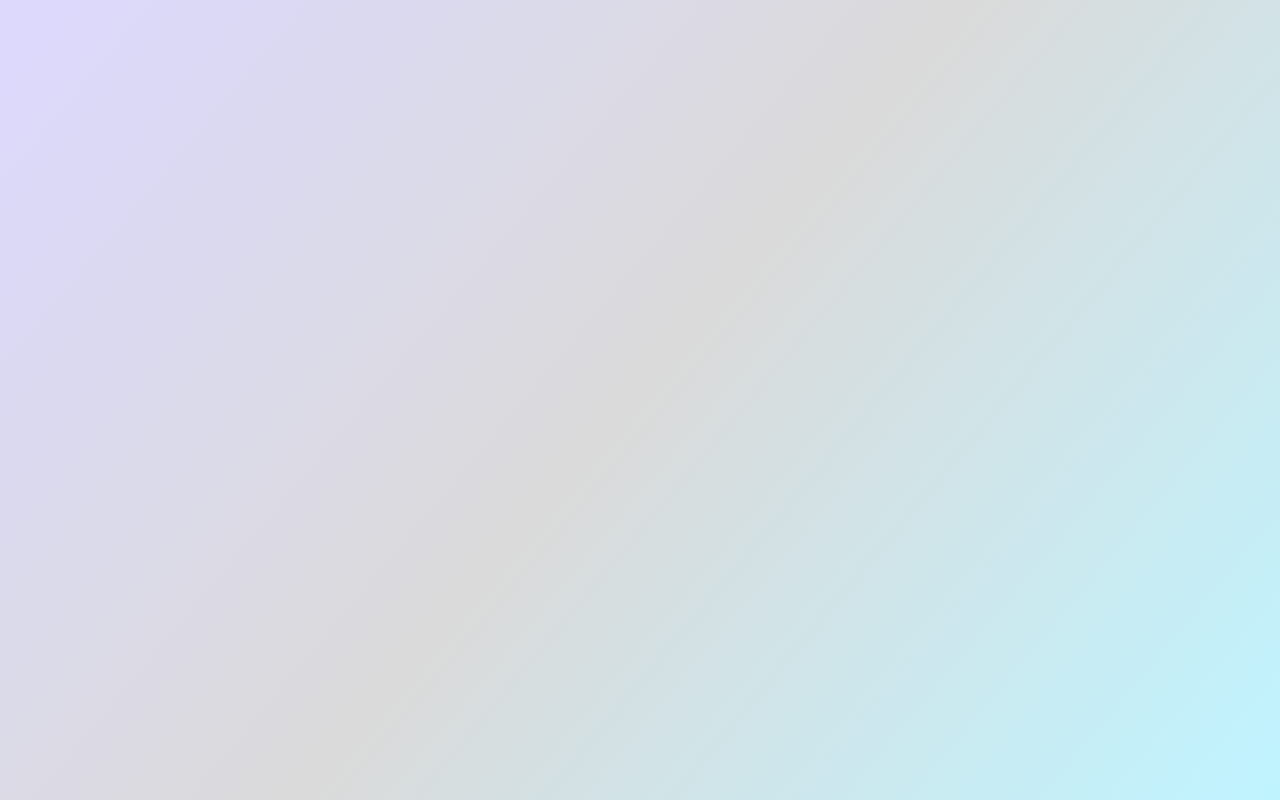
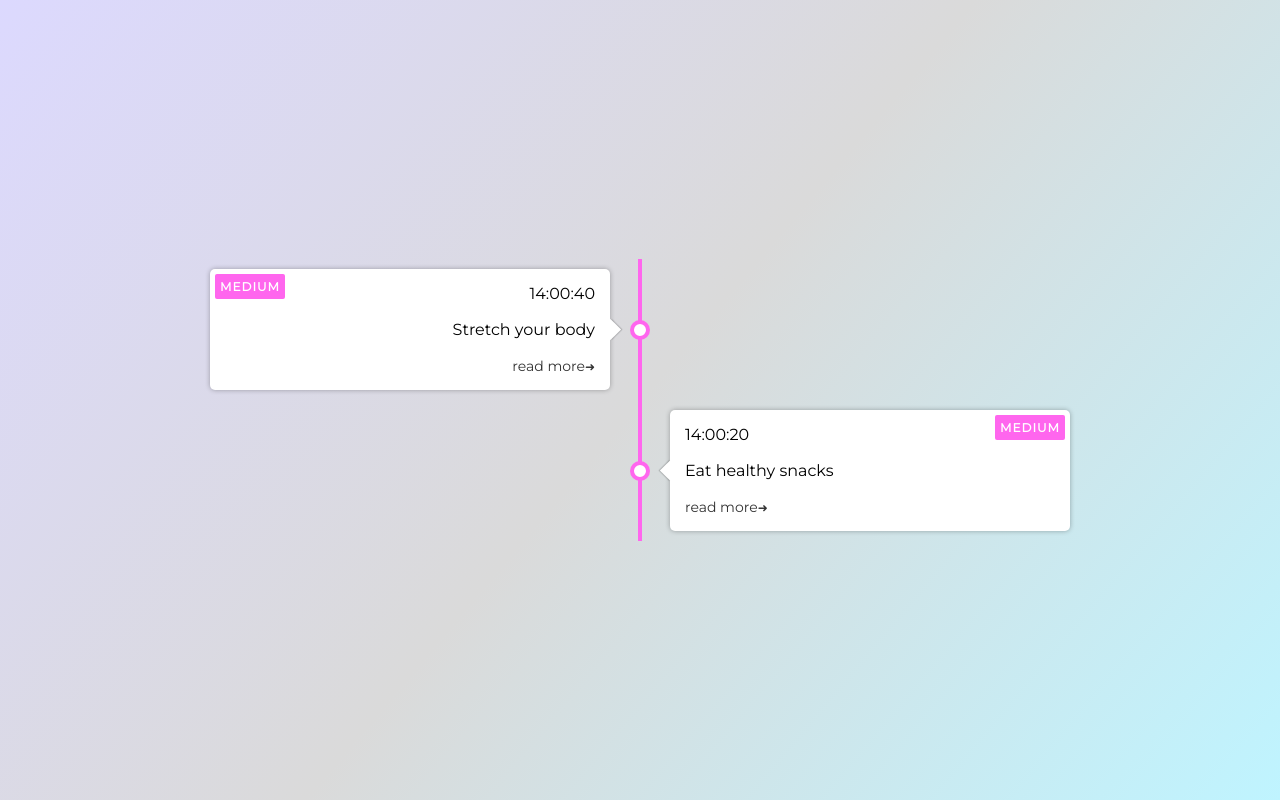
Before and after one commit to PatriciaCostalonga/notification-timeline, a React (Create React App) app: page / in a window 1280 px wide. Built offline with nearby package versions, Linux system fonts and the light colour scheme.

Commit message:
Hotfix logic  02

```diff
--- a/src/components/Timeline.js
+++ b/src/components/Timeline.js
@@ -18,7 +18,7 @@
                 }
 
                 setNotification(newNotification);
-            }, 20000);
+            }, 2000);
 
             return () => {
                 clearTimeout(timeId);
--- a/src/data.js
+++ b/src/data.js
@@ -73,8 +73,20 @@
             color: '#ff66ee'
         },
         link:{
-            url: 'https://www.patriciacostalonga.com/',
+            url: 'https://www.udemy.com/',
             text: 'read more'
+        }
+    },
+    {
+        id: 7,
+        text: 'Move your body',
+        time: '14:01:40',
+        category: {
+            tag: 'medium',
+            color: '#ff66ee'
+        },
+        link:{
+            url: 'https://www.steezy.co/',
         }
     }
 ]
```
